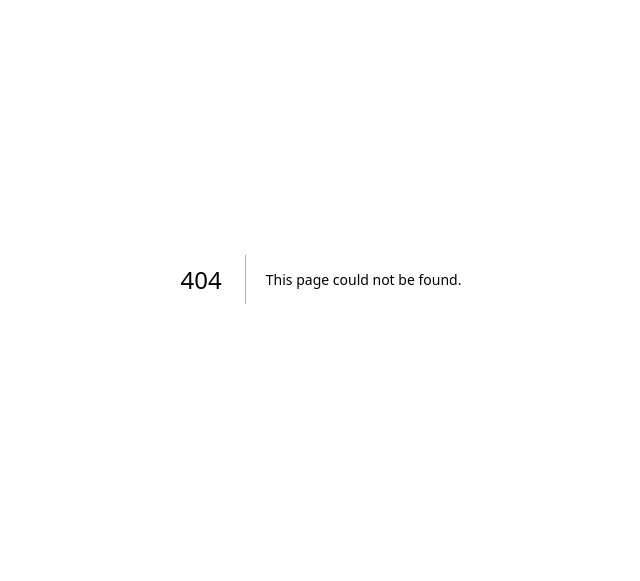
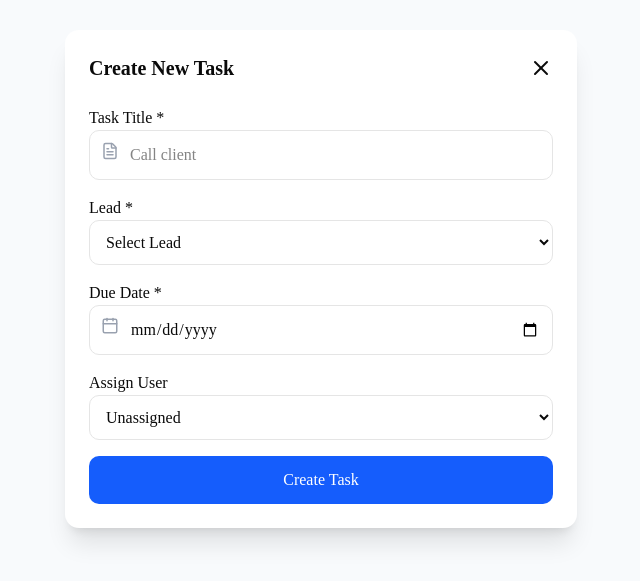
Before and after one commit to Bilal1lshk/Leadmanagmentsystem, a Next.js app: page /dashboard/task/newtask in a window 1280 px wide. Before the commit this address had no page. Shown: the part 121-702 px from the top of the page, without its empty margins (319-959 px from the left). Built offline with nearby package versions, Linux system fonts and the light colour scheme.

Commit message:
going to add real data in task dash

```diff
--- a/app/components/Dashboard/Tasks/Pageactions.tsx
+++ b/app/components/Dashboard/Tasks/Pageactions.tsx
@@ -17,7 +17,9 @@ export default function PageActions({ onNewTask, onExport, onRefresh }: PageActi
         className="flex items-center gap-1.5 rounded-lg bg-blue-600 px-4 py-2 text-sm font-medium text-white hover:bg-blue-700"
       >
         <Plus className="h-4 w-4" />
-        New Task
+       <a href="/dashboard/task/newtask" className="text-white hover:text-blue-200">
+          New Task
+        </a>
       </button>
       <button
         type="button"
--- /dev/null
+++ b/app/dashboard/task/newtask/page.tsx
@@ -0,0 +1,218 @@
+"use client";
+
+import { useState } from "react";
+import { Calendar, FileText, X } from "lucide-react";
+import { useDispatch } from "react-redux";
+import { useRouter } from "next/navigation";
+interface Lead {
+  _id: string;
+  name: string;
+}
+interface UserType {
+  _id: string;
+  name: string;
+}
+interface CreateTaskFormProps {
+  leads: Lead[];
+  users: UserType[];
+  onClose?: () => void;
+}
+export default function CreateTaskForm({
+  leads,
+  users,
+  onClose,
+}: CreateTaskFormProps) {
+  const dispatch = useDispatch();
+  const router = useRouter();
+  const handleClose = onClose ?? (() => router.push("/dashboard/task"));
+  const [formData,setFormData] = useState({
+    title:"",
+    leadId:"",
+    dueDate:"",
+    assignedTo:"",
+  });
+  const handleChange = (
+    e:React.ChangeEvent<HTMLInputElement | HTMLSelectElement>
+  ) => {
+    setFormData({
+      ...formData,
+      [e.target.name]:e.target.value
+    });
+
+  };
+  const handleSubmit = async(
+    e:React.FormEvent
+  )=>{
+    e.preventDefault()
+    if(
+      !formData.title ||
+      !formData.leadId ||
+      !formData.dueDate
+    ){
+      alert("Fill required fields");
+      return;
+    }
+    const taskData = {
+      title:formData.title,
+      leadId:formData.leadId,
+      dueDate:formData.dueDate,
+      assignedTo:formData.assignedTo || undefined,
+    };
+
+
+
+    try{
+      console.log("Creating Task:",taskData);
+
+      setFormData({
+        title:"",
+        leadId:"",
+        dueDate:"",
+        assignedTo:"",
+      });
+
+
+
+      handleClose();
+
+
+
+    }catch(error){
+
+      console.log(error);
+
+    }
+
+  };
+
+
+
+  return (
+    <div className="min-h-screen flex items-center justify-center bg-slate-50 p-6">
+      <div className="bg-white w-full max-w-lg rounded-xl p-6 shadow-xl">
+
+        <div className="flex justify-between items-center mb-6">
+
+          <h2 className="text-xl font-semibold">Create New Task</h2>
+
+          <button onClick={handleClose}>
+            <X />
+          </button>
+
+        </div>
+
+        <form onSubmit={handleSubmit} className="space-y-4">
+
+
+
+        <div>
+
+          <label>
+            Task Title *
+          </label>
+
+
+          <div className="relative">
+          <FileText
+          className="absolute left-3 top-3 text-gray-400"
+          size={18}
+          />
+          <input
+          name="title"
+          value={formData.title}
+          onChange={handleChange}
+          placeholder="Call client"
+          className="w-full border rounded-lg p-3 pl-10"
+          />
+          </div>
+        </div>
+        <div>
+
+          <label>
+            Lead *
+          </label>
+
+
+          <select
+          name="leadId"
+          value={formData.leadId}
+          onChange={handleChange}
+          className="w-full border rounded-lg p-3"
+          >
+
+          <option value="">
+            Select Lead
+          </option>
+
+
+          {
+            leads?.map((lead)=>(
+              <option
+              key={lead._id}
+              value={lead._id}
+              >
+                {lead.name}
+              </option>
+            ))
+          }
+
+
+          </select>
+
+        </div>
+        <div>
+
+          <label>
+            Due Date *
+          </label>
+          <div className="relative">
+          <Calendar
+          className="absolute left-3 top-3 text-gray-400"
+          size={18}
+          />
+          <input
+          type="date"
+          name="dueDate"
+          value={formData.dueDate}
+          onChange={handleChange}
+          className="w-full border rounded-lg p-3 pl-10"
+          />
+          </div>
+        </div>
+        <div>
+          <label>
+            Assign User
+          </label>
+          <select
+          name="assignedTo"
+          value={formData.assignedTo}
+          onChange={handleChange}
+          className="w-full border rounded-lg p-3"
+          >
+          <option value="">
+            Unassigned
+          </option>
+          {
+            users?.map((user)=>(
+              <option
+              key={user._id}
+              value={user._id}
+              >
+                {user.name}
+              </option>
+            ))
+          }
+          </select>
+        </div>
+        <button
+        type="submit"
+        className="w-full bg-blue-600 text-white py-3 rounded-lg"
+        >
+          Create Task
+        </button>
+      </form>
+      </div>
+    </div>
+
+  );
+}
```
